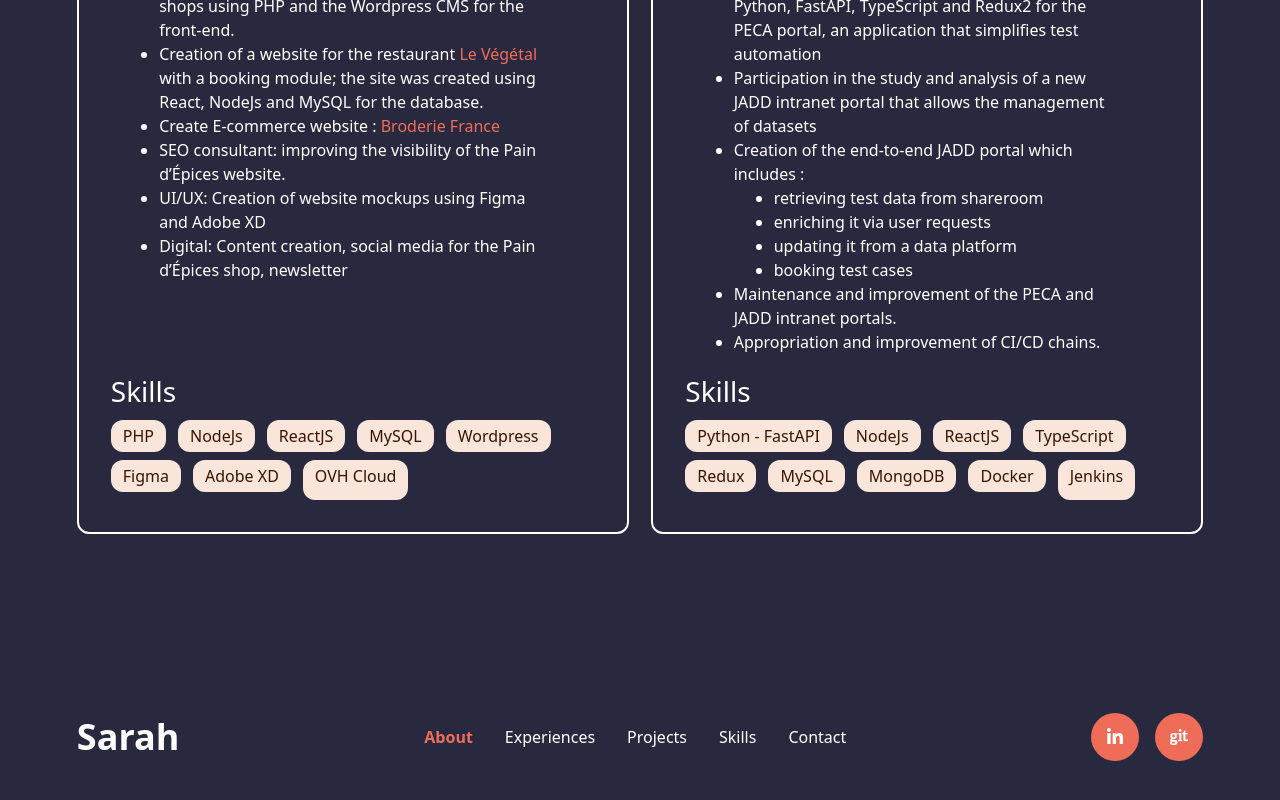
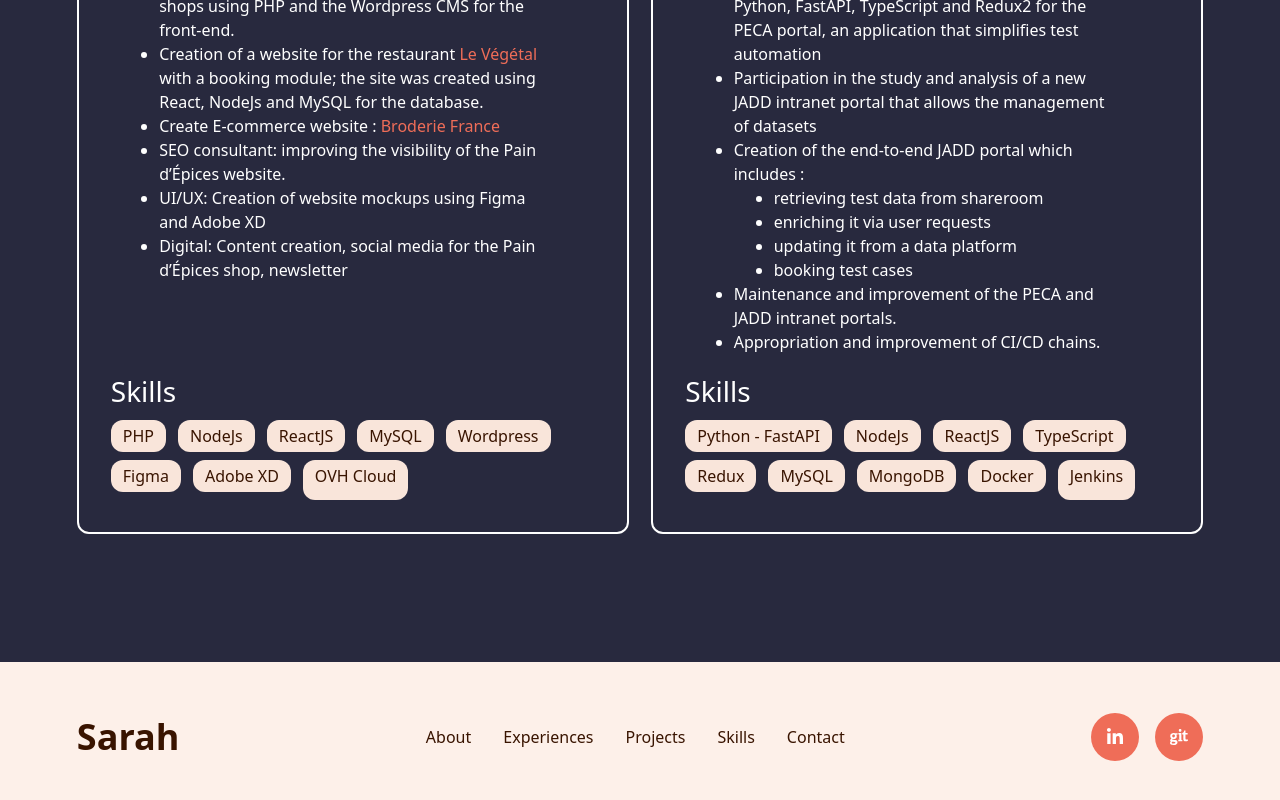
Before and after one commit to SarahOtmane/Portfolio, an Angular app: page / in a window 1280 px wide. Shown: the part 7277-8077 px from the top of the page. Built offline with nearby package versions, Linux system fonts and the light colour scheme.

Commit message:
fix: corriger le style du footer et ajuster les classes de navigation

```diff
--- a/src/app/components/footer/footer.html
+++ b/src/app/components/footer/footer.html
@@ -1,4 +1,4 @@
-<footer class="bg-blue-bg text-light px-[6%] py-8 md:py-12">
+<footer class="bg-beige-bg text-dark px-[6%] py-8 md:py-12">
   <div class="flex flex-col md:flex-row justify-between items-start md:items-center gap-6">
 
     <!-- Logo -->
@@ -10,9 +10,9 @@
         <li *ngFor="let item of menuItems">
           <a
             [routerLink]="item.route"
-            routerLinkActive="text-orange font-semibold"
+            routerLinkActive=""
             [routerLinkActiveOptions]="{exact: true}"
-            class="text-light hover:text-orange transition-colors duration-200 text-sm md:text-base">
+            class=" hover:text-orange transition-colors duration-200 text-sm md:text-base">
             {{ item.label }}
           </a>
         </li>
```
